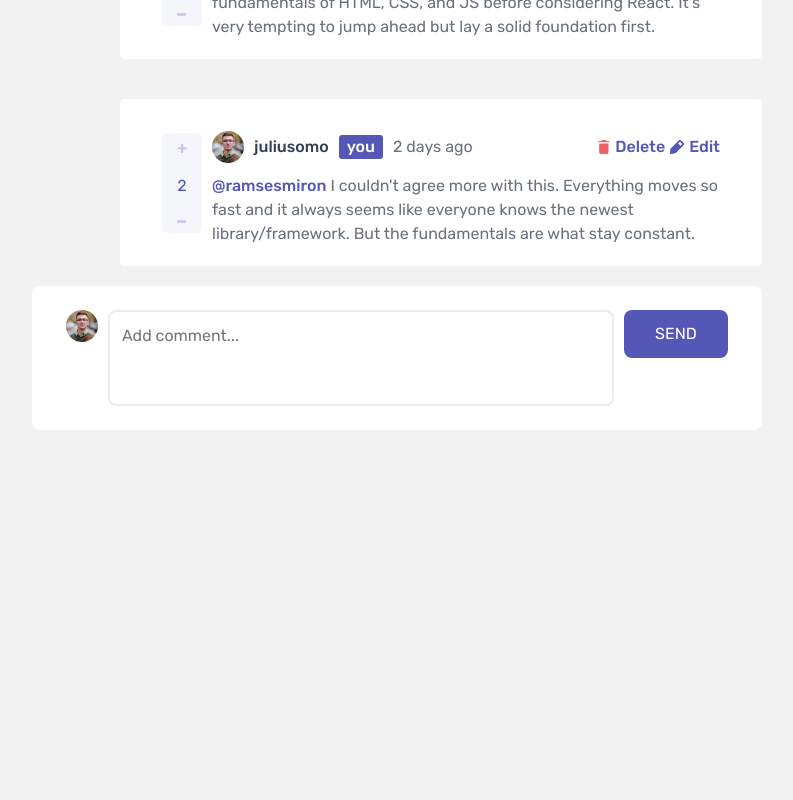
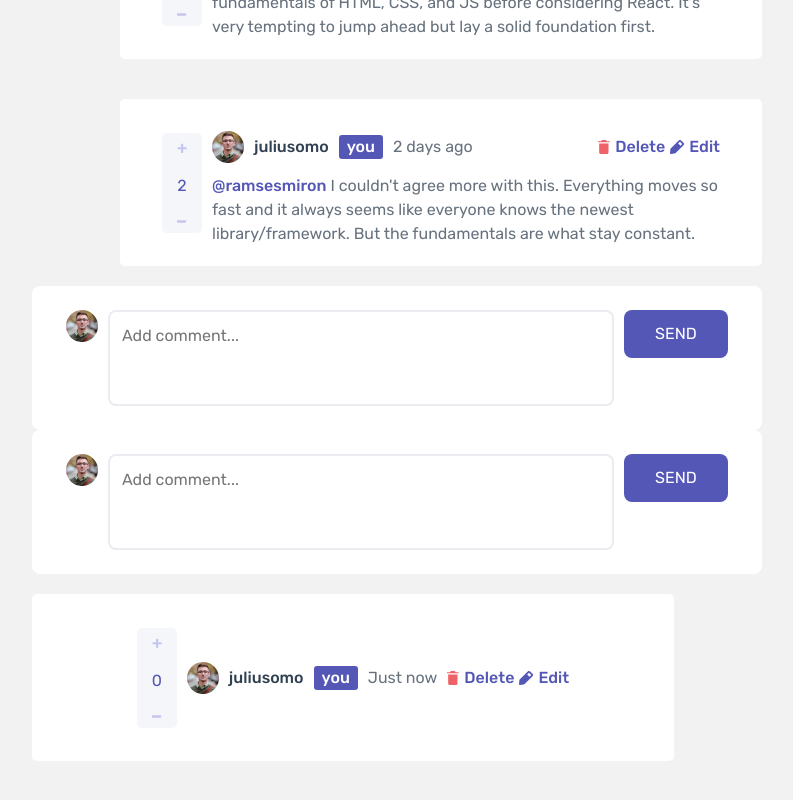
Before and after one commit to Sheddiey/Interactive-Comments-Section, a React (Create React App) app: page / in a window 1280 px wide. Shown: the part 562-1362 px from the top of the page, without its empty margins (243-1036 px from the left). Before the commit the page ends 1032 px from the top, so only its background shows below. Built offline with nearby package versions, Linux system fonts and the light colour scheme.

Commit message:
incomplete

```diff
--- a/src/App.js
+++ b/src/App.js
@@ -1,10 +1,12 @@
 
+import { AddedComment } from "./Components/Comment";
 import CommentsSection from "./Components/MainCommentsSection";
 
 export default function App() {
   return (
     <>
       <CommentsSection />
+      <AddedComment ></AddedComment>
     </>
   );
 }
--- a/src/Components/Comment.jsx
+++ b/src/Components/Comment.jsx
@@ -13,6 +13,7 @@ export function Comment() {
   const [isdata, updateIsData] = useImmer(data);
   const [isClickedMap, setIsClickedMap] = useState({});
   const [isTextareaVisible, setIsTextareaVisible] = useState({});
+  const [replyingToCommentId, setReplyingToCommentId] = useState(null);
 
   function handleReplyClick(commentId) {
     setIsClickedMap((prevState) => ({
@@ -20,57 +21,47 @@ export function Comment() {
       [commentId]: !prevState[commentId] || false,
     }));
 
-    setIsTextareaVisible((prevState) => ({
+    setReplyingToCommentId(commentId);
+  }
+
+  function handleSendClick(commentId) {
+    updateIsData((draft) => {
+      const commentIndex = draft.findIndex((commentData) =>
+        commentData.comments.find((c) => c.id === commentId)
+      );
+
+      if (commentIndex !== -1) {
+        const newReply = {
+          id: Math.random().toString(36).substring(7),
+          content: text,
+          createdAt: "Just now",
+          score: 0,
+          replyingTo: draft[commentIndex].currentUser.username,
+          user: {
+            image: { png: juliusomoPng, webp: juliusomoPng },
+            username: "juliusomo",
+          },
+        };
+
+        draft[commentIndex].comments
+          .find((c) => c.id === commentId)
+          .replies.push(newReply);
+      }
+    });
+
+    setText("");
+
+    setIsClickedMap((prevState) => ({
       ...prevState,
-      [commentId]: true,
+      [commentId]: false,
     }));
   }
 
-  function handleSendClick(commentId, { text }) {
-    setText("");
-
-    setIsTextareaVisible((prevState) => ({
-      ...prevState,
-      [commentId]: false,
-    }));
-    return (
-      <div className="flex reply-section">
-        <div className="score">
-          <img src={plus} alt="plus-icon" />
-          <p>0</p>
-          <img className="minus-icon" src={minus} alt="minus-icon" />
-        </div>
-        <div className="content">
-          <div className="flex space-between">
-            <div className="flex top-contents">
-              <img src={juliusomoPng} alt="juliusomo" />
-              <h2>juliusomo</h2>
-              <div className="you">
-                <h1>you</h1>
-              </div>
-              <p>today</p>
-            </div>
-            <div className="reply">
-              <>
-                <img src={deleteIcon} alt="delete-icon" />
-                <p>Delete</p>
-                <img src={editIcon} alt="edit-icon" />
-                <p>Edit</p>
-              </>
-            </div>
-          </div>
-          <div>
-            <p>{text}</p>
-          </div>
-        </div>
-      </div>
-    );
-  }
 
   return (
     <>
       <div className="flex-container">
-        {data.map((commentData) => (
+        {isdata.map((commentData) => (
           <div key={commentData.currentUser.username} className="comment">
             {commentData.comments.map((comment) => (
               <>
@@ -105,16 +96,21 @@ export function Comment() {
                     <div className="content-text">{comment.content}</div>
                   </div>
                 </div>
-                <div
+                {commentData.comments.map((comment) => (
+                  <div
                   style={{
                     display: isClickedMap[comment.id] ? "block" : "none",
                   }}
                 >
-                  <AddComment
+                  {replyingToCommentId === comment.id && (
+                    <AddComment
                     handleSendClick={handleSendClick}
                     setText={setText}
+                    commentId={comment.id}
                   />
-                </div>{" "}
+                  )}
+                </div>
+                ))}{" "}
               </>
             ))}
 
@@ -177,6 +173,7 @@ export function Comment() {
                         display: isClickedMap[rp.id] ? "block" : "none",
                       }}
                     >
+                    <AddedComment />
                       <AddReply />
                     </div>
                   </>
@@ -186,12 +183,18 @@ export function Comment() {
           </div>
         ))}
       </div>
-      <AddComment handleSendClick={handleSendClick} setText={setText} />
+      {isdata.map((commentData) => (
+        <div>
+          {commentData.comments.map((comment) => (
+            <AddComment commentId={comment.id} handleSendClick={handleSendClick} setText={setText} />
+          ))}
+        </div>
+      ))}
     </>
   );
 }
 
-function AddComment({ text, handleSendClick, setText }) {
+function AddComment({ text, handleSendClick, setText, commentId }) {
   return data.map((user) => (
     <div className="input-field">
       <img src={user.currentUser.image.png} alt="juliusomo" />
@@ -200,21 +203,53 @@ function AddComment({ text, handleSendClick, setText }) {
         onChange={(e) => setText(e.target.value)}
         placeholder="Add comment..."
       />
-      <button onClick={() => handleSendClick(comment.id )} className="send-btn">
+      <button onClick={() => handleSendClick(commentId)} className="send-btn">
         SEND
       </button>
     </div>
   ));
 }
-
-function AddReply({ text }) {
+function AddReply({ text, setText }) {
   return data.map((user) => (
     <div className="reply-field">
       <img src={user.currentUser.image.png} alt="juliusomo" />
-      <textarea value={text} placeholder="Add reply..." />
+      <textarea value={text} onChange={(e) => setText(e.target.value)} placeholder="Add reply..." />
       <button className="send-btn">SEND</button>
     </div>
   ));
 }
 
 function Edit() {}
+
+export function AddedComment({text, setText}) {
+  return (
+    <div className="flex reply-section">
+      <div className="score">
+        <img src={plus} alt="plus-icon" />
+        <p>0</p>
+        <img className="minus-icon" src={minus} alt="minus-icon" />
+      </div>
+      <div className="content">
+        <div className="flex space-between">
+          <div className="flex top-contents">
+            <img src={juliusomoPng} alt="juliusomo" />
+            <h2>juliusomo</h2>
+            <div className="you">you</div>
+            <p>Just now</p>
+          </div>
+          <div className="reply">
+            <>
+              <img src={deleteIcon} alt="delete-icon" />
+              <p>Delete</p>
+              <img src={editIcon} alt="edit-icon" />
+              <p>Edit</p>
+            </>
+          </div>
+        </div>
+        <div className="content-text content-text-reply">
+          <p>{text}</p>
+        </div>
+      </div>
+    </div>
+  );
+}
```
